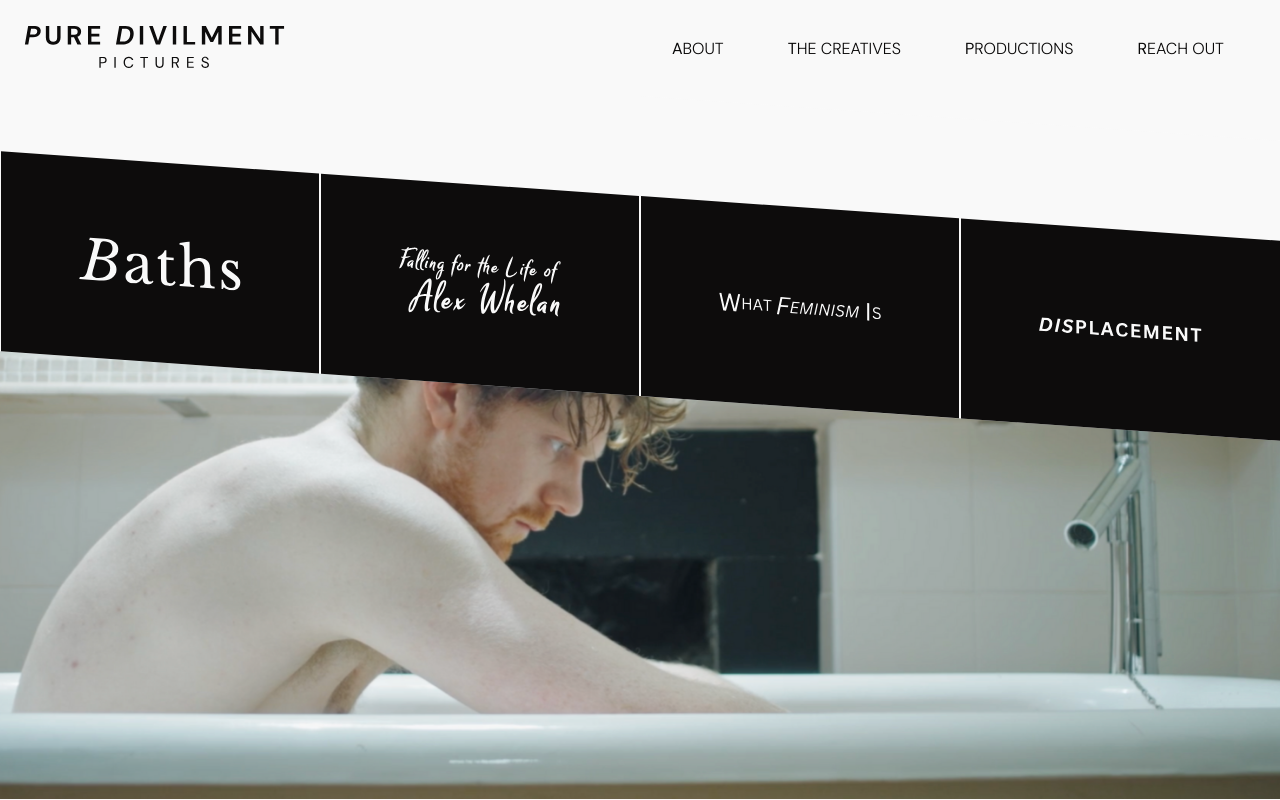
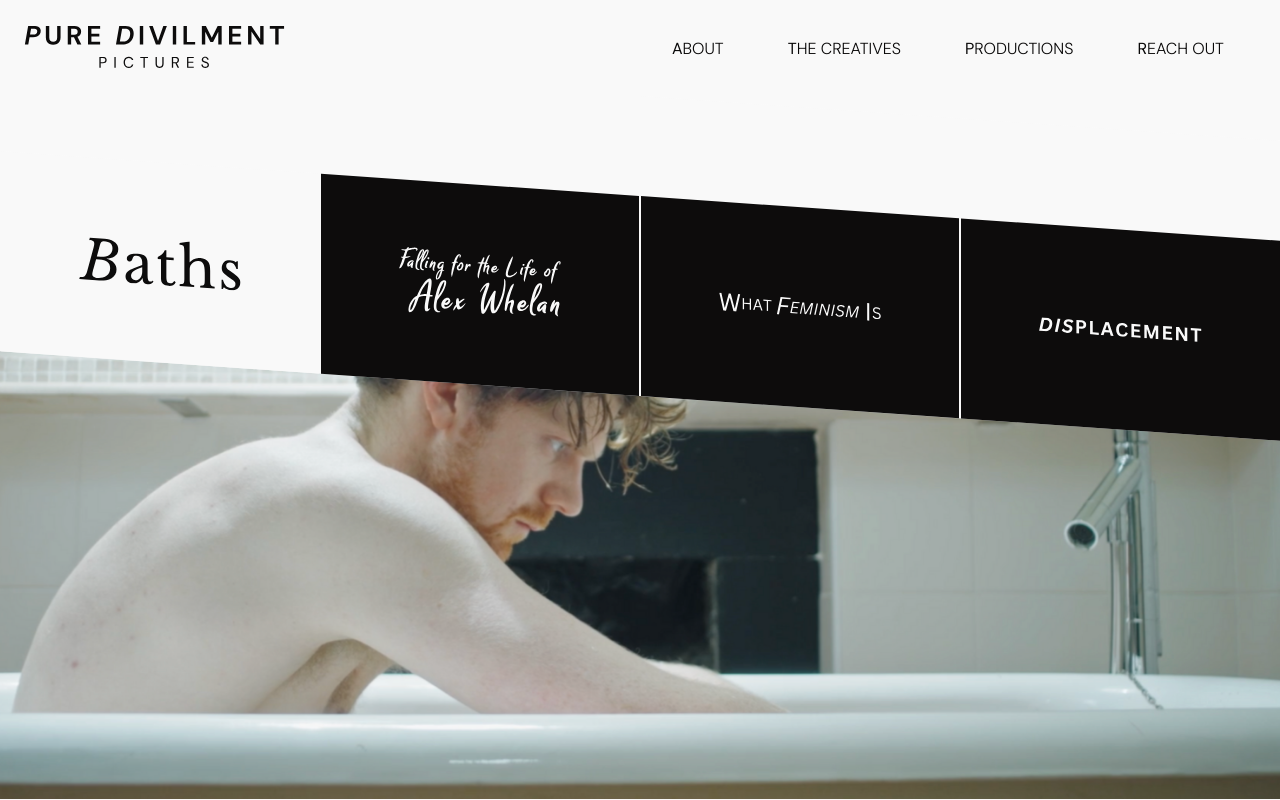
Before and after one commit to kailafitz/pure-divilment-pictures, a React (Create React App) app: page /test/productions/1 in a window 1280 px wide. Shown: the top 800 px of the page. Built offline with nearby package versions, Linux system fonts and the light colour scheme.

Commit message:
Productions button active state

```diff
--- a/src/Components/CreativeContent/index.tsx
+++ b/src/Components/CreativeContent/index.tsx
@@ -47,7 +47,7 @@ const CreativeContent = (props: CreativeInterface) => {
 
   return (
     <>
-      <Grid container pl={7}>
+      <Grid container pl={{ xs: 2, md: 7 }} mb={{ xs: 3, md: 0 }}>
         <Button
           href="/test/the-creatives"
           variant="contained"
--- a/src/Pages/Productions/index.tsx
+++ b/src/Pages/Productions/index.tsx
@@ -83,7 +83,7 @@ const Productions = () => {
           rowSpacing={{ xs: 3, md: 0 }}
           xs={12}
         >
-          {ProductionData.map((item) => {
+          {ProductionData.map((item, index) => {
             return (
               <Grid
                 sx={{
@@ -101,6 +101,11 @@ const Productions = () => {
                 onMouseOut={() => setHoverImage("")}
               >
                 <ReelItem
+                  className={
+                    Number(selectProduction) === index + 1
+                      ? "active-production"
+                      : ""
+                  }
                   onClick={() => {
                     scrollToProduction();
                     setSelectProduction(item.production.id);
--- a/src/Styling/styles.css
+++ b/src/Styling/styles.css
@@ -62,6 +62,11 @@ a:hover {
 .swiper-button-prev:hover,
 .swiper-button-next:hover {
   color: #c9c9c9 !important;
+}
+
+.active-production {
+  background-color: #f9f9f9;
+  color: #0d0c0c;
 }
 
 .custom-bullet {
--- a/src/Styling/styles.scss
+++ b/src/Styling/styles.scss
@@ -72,6 +72,11 @@ a {
     &:hover {
         color: $light-hover !important;
     }
+}
+
+.active-production {
+    background-color: $light;
+    color: $dark;
 }
 
 .custom-bullet {
```
Also changed, not shown: 1 other file (tests, documents, lock files or other folders).
